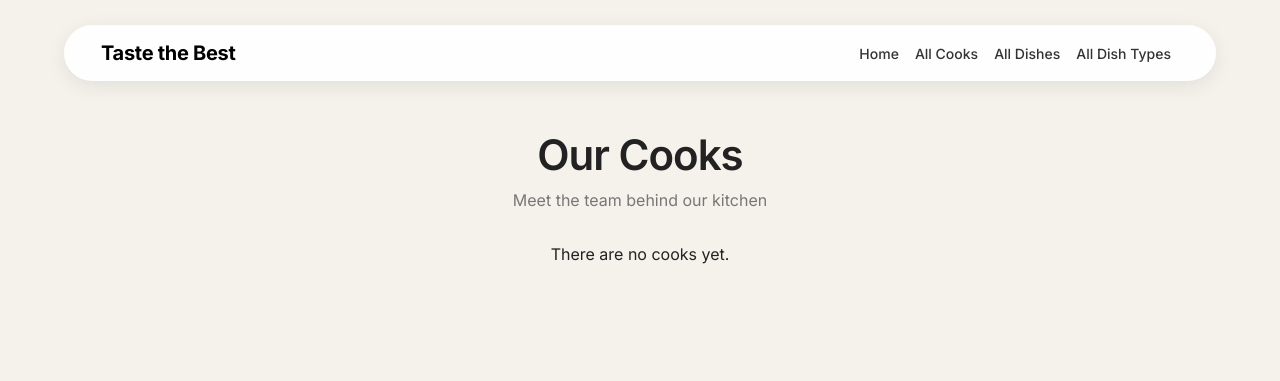
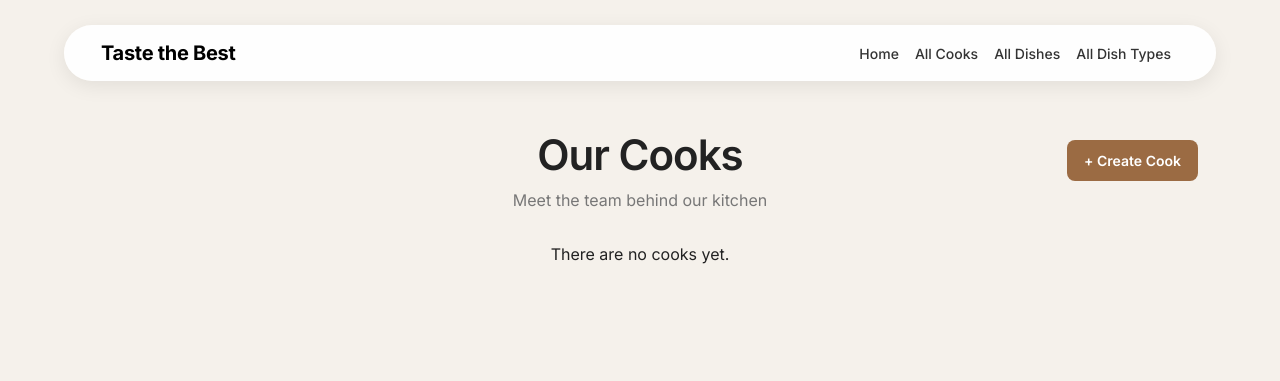
Before and after one commit to GGZahar1/Restaurant-kitchen-service, a Django app: page /cooks/ in a window 1280 px wide. Shown: the top 381 px of the page. Run offline with Django 5.2, Linux system fonts and the light colour scheme; data that the repository does not hold is empty.

Commit message:
Add CRUD operations for Cook

```diff
--- a/kitchen/models.py
+++ b/kitchen/models.py
@@ -1,5 +1,6 @@
 from django.contrib.auth.models import AbstractUser
 from django.db import models
+from django.urls import reverse
 
 
 class DishType(models.Model):
@@ -18,6 +19,9 @@ class Cook(AbstractUser):
         return (f"{self.username} (first_name={self.first_name}, last_name={self.last_name},"
                 f" years_of_experience={self.years_of_experience})")
 
+    def get_absolute_url(self):
+        return reverse("kitchen:cook-detail", kwargs={"pk": self.pk})
+
 
 class Dish(models.Model):
     name = models.CharField(max_length=255)
--- a/kitchen/urls.py
+++ b/kitchen/urls.py
@@ -4,13 +4,16 @@ from django.views import View
 from .views import (
     index, CookListView, DishTypeListView, DishListView, DishDetailView, CookDetailView,
     DishTypeDishListView, DishCreateView, DishUpdateView, DishDeleteView, DishTypeCreateView,
-    DishTypeUpdateView, DishTypeDeleteView)
+    DishTypeUpdateView, DishTypeDeleteView, CookCreateView, CookUpdateView, CookDeleteView)
 
 
 urlpatterns = [
     path("", index, name="home"),
     path("cooks/", CookListView.as_view(), name="cook-list"),
     path("cooks/<int:pk>/", CookDetailView.as_view(), name="cook-detail"),
+    path("cooks/create/", CookCreateView.as_view(), name="cook-create"),
+    path("cooks/<int:pk>/update/", CookUpdateView.as_view(), name="cook-update"),
+    path("cooks/<int:pk>/delete/", CookDeleteView.as_view(), name="cook-delete"),
     path("dish_types/", DishTypeListView.as_view(), name="dish-type-list"),
     path("dish_types/create/", DishTypeCreateView.as_view(), name="dish-type-create"),
     path("dish_types/<int:pk>/update/", DishTypeUpdateView.as_view(), name="dish-type-update"),
--- a/kitchen/views.py
+++ b/kitchen/views.py
@@ -6,7 +6,7 @@ from django.shortcuts import render
 from django.urls import reverse_lazy
 from django.views import generic
 
-from kitchen.forms import DishForm
+from kitchen.forms import DishForm, CookForm
 from kitchen.models import Dish, DishType, Cook
 
 
@@ -29,6 +29,24 @@ class CookDetailView(generic.DetailView):
     model = Cook
     queryset = Cook.objects.prefetch_related("dishes")
     template_name = "kitchen/cook-detail.html"
+
+
+class CookCreateView(generic.CreateView):
+    model = Cook
+    form_class = CookForm
+    template_name = "kitchen/cook-form.html"
+
+
+class CookUpdateView(generic.UpdateView):
+    model = Cook
+    fields = ("username", "first_name", "last_name", "years_of_experience")
+    template_name = "kitchen/cook-form.html"
+
+
+class CookDeleteView(generic.DeleteView):
+    model = Cook
+    template_name = "kitchen/cook-confirm-delete.html"
+    success_url = reverse_lazy("kitchen:cook-list")
 
 
 class DishTypeListView(generic.ListView):
@@ -54,7 +72,7 @@ class DishTypeUpdateView(generic.UpdateView):
 class DishTypeDeleteView(generic.DeleteView):
     model = DishType
     template_name = "kitchen/dish-type-confirm-delete.html"
-    success_url = reverse_lazy("kitchen:dish-type-list")
+    success_url = reverse_lazy("kitchen:dish-type-list  ")
 
 
 class DishTypeDishListView(generic.ListView):
--- a/static/css/styles.css
+++ b/static/css/styles.css
@@ -649,6 +649,9 @@ body {
 /* Actions */
 
 .cook-detail-actions {
+  display: flex;
+  justify-content: space-between;
+  align-items: center;
   padding-top: 25px;
 }
 
--- a/templates/includes/navbar.html
+++ b/templates/includes/navbar.html
@@ -5,7 +5,18 @@
       Taste the Best
     </a>
 
-    <div class="collapse navbar-collapse">
+    <button
+      class="navbar-toggler"
+      type="button"
+      data-bs-toggle="collapse"
+      data-bs-target="#mainNavbar"
+      aria-controls="mainNavbar"
+      aria-expanded="false"
+      aria-label="Toggle navigation">
+      <span class="navbar-toggler-icon"></span>
+    </button>
+
+    <div class="collapse navbar-collapse" id="mainNavbar">
       <ul class="navbar-nav ms-auto">
 
         <li class="nav-item">
--- a/templates/kitchen/cook-list.html
+++ b/templates/kitchen/cook-list.html
@@ -6,11 +6,16 @@
 
 {% block content %}
 
-  <div class="container cooks-page">
-
-    <div class="cooks-header">
-      <h1>Our Cooks</h1>
-      <p>Meet the team behind our kitchen</p>
+  <div class="container dish-types-page">
+    <div class="dish-types-header">
+      <div>
+        <h1>Our Cooks</h1>
+        <p>Meet the team behind our kitchen</p>
+      </div>
+      <a href="{% url "kitchen:cook-create" %}"
+        class="btn create-dish-type-btn">
+          + Create Cook
+      </a>
     </div>
 
     <div class="row g-4">
```
Also changed, not shown: kitchen/forms.py (+12 -1 lines), templates/kitchen/cook-confirm-delete.html (added, +35 -0 lines), templates/kitchen/cook-detail.html (+20 -6 lines), templates/kitchen/cook-form.html (added, +40 -0 lines).
